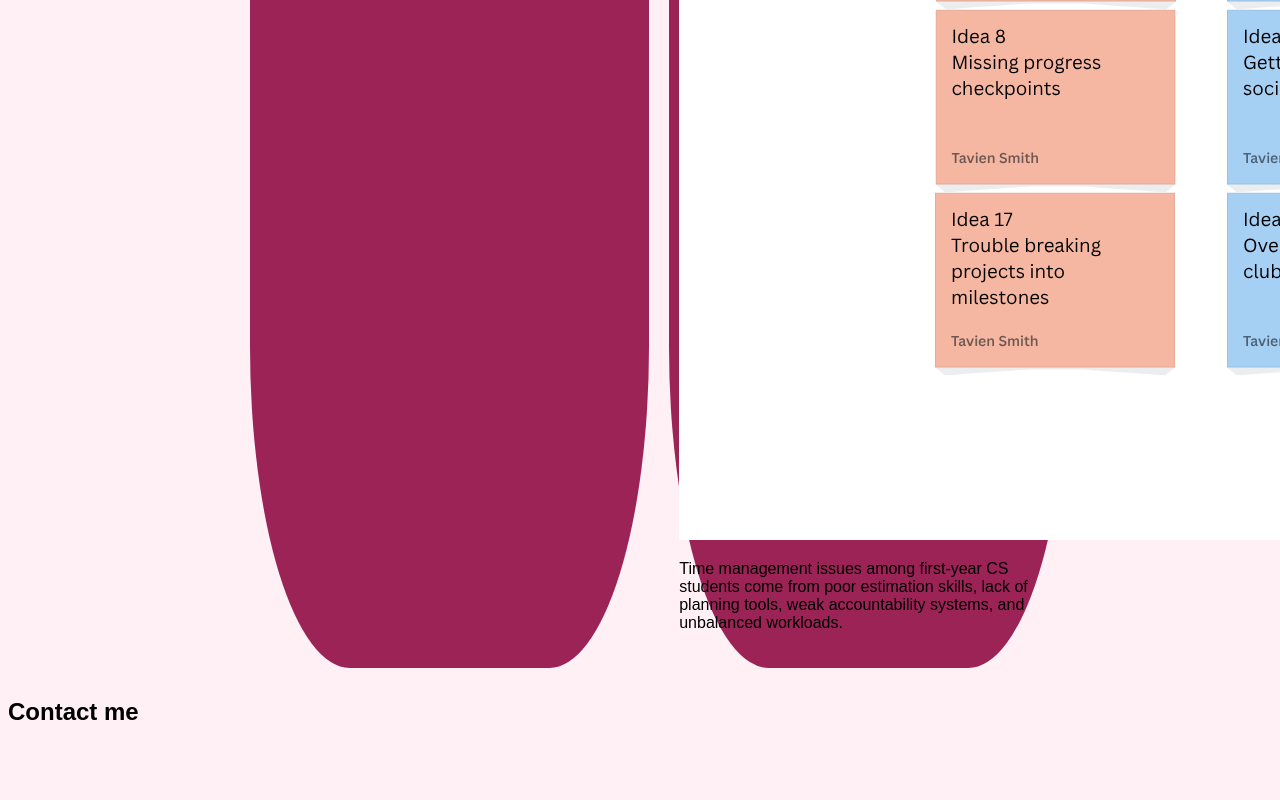
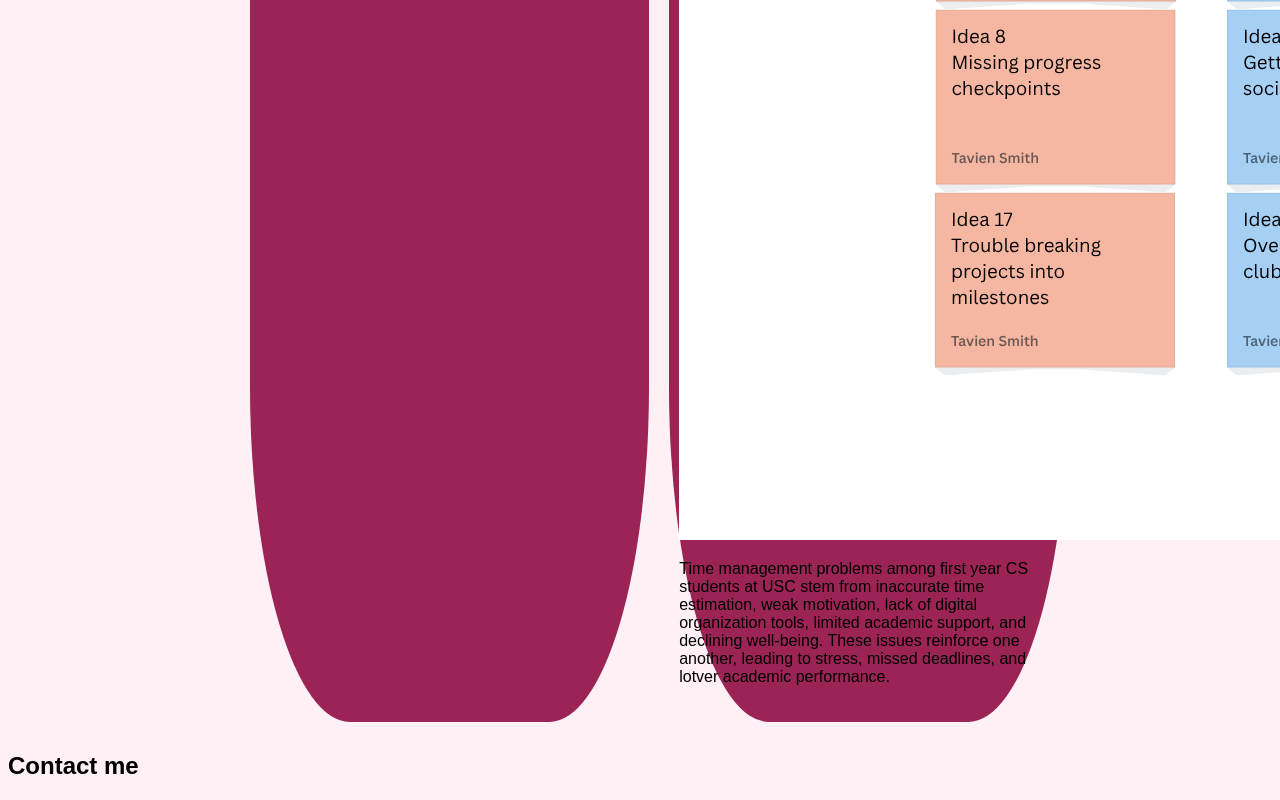
Before and after one commit to ssavannahaallen/ssavannahaallen.github.io, a plain HTML site: page index.html in a window 1280 px wide. Shown: the part 843-1643 px from the top of the page. Before the commit the page ends 1589 px from the top, so only its background shows below. Drawn offline with Linux system fonts and the light colour scheme.

Commit message:
added words

```diff
--- a/index.html
+++ b/index.html
@@ -31,7 +31,8 @@
                     <h3>Affinity Diagram</h3></a>
                 <a href="Files/Affiny Diagrams.pdf">
                     <img src="Images/Affiny Diagrams.png"></a>
-                <p>Time management issues among first-year CS students come from poor estimation skills, lack of planning tools, weak accountability systems, and unbalanced workloads.</p>
+                <p>Time management problems among first year CS students at USC stem from inaccurate time estimation, weak motivation, lack of digital organization tools, limited academic support, and declining well-being.
+These issues reinforce one another, leading to stress, missed deadlines, and lotver academic performance.</p>
             </section>
         </div>
         <div class="contact">
```
